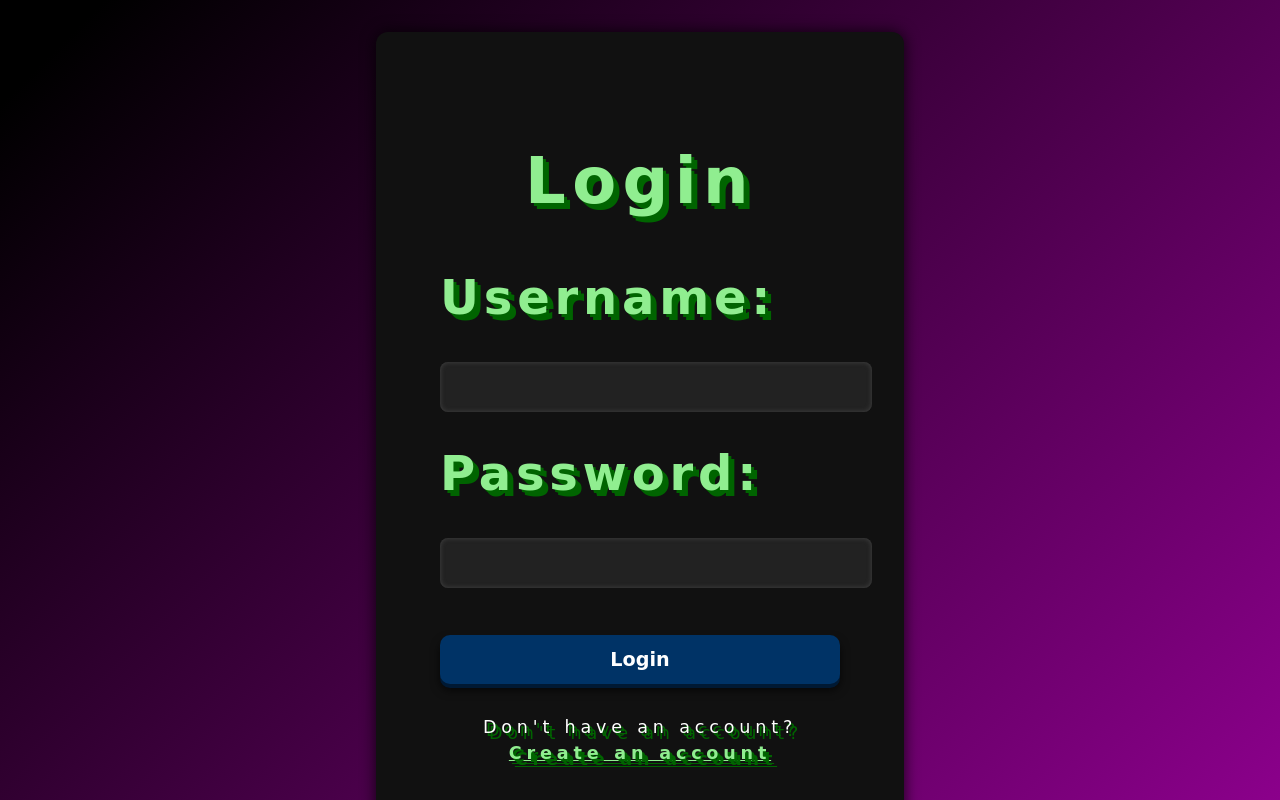
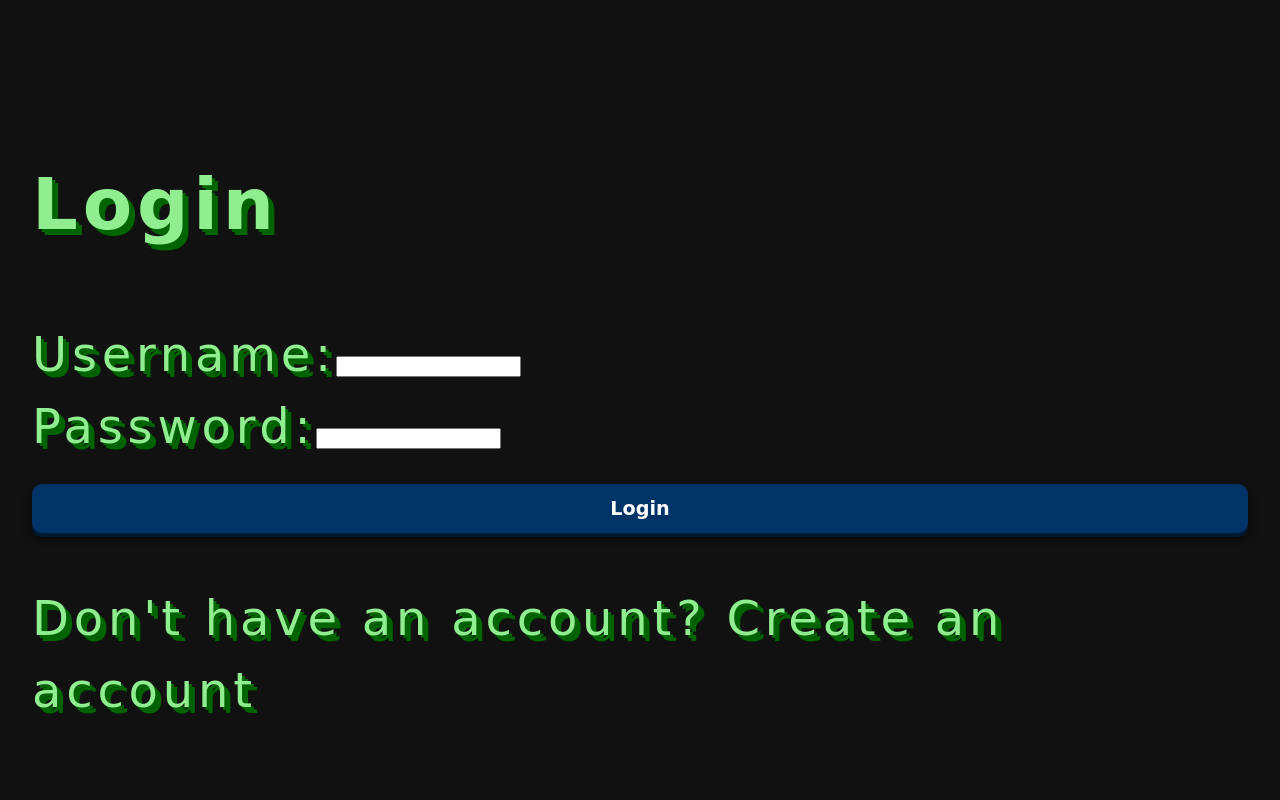
Before and after one commit to ShelbyPop/CS144-GroupProject, a React (Vite) app in the folder frontend/: page / in a window 1280 px wide. Built offline with nearby package versions, Linux system fonts and the light colour scheme.

Commit message:
Update Login.css

```diff
--- a/frontend/src/Login.css
+++ b/frontend/src/Login.css
@@ -1,30 +1,27 @@
-.login-container {
+.loginpage ,.login-container {
   min-height: 100vh;
   display: flex;
   justify-content: center;
   align-items: center;
-
-  font-family: 'Comic Sans MS', 'Comic Sans', cursive, 'Segoe UI Rounded', 'Arial Rounded MT Bold', Arial, sans-serif;
+   background-color: #111;
+  font-family: 'Comic Sans MS', 'Comic Sans';
   padding: 2rem;
 }
-html, body {
+body {
   height: 100%;
   margin: 0;
   padding: 0;
   background: linear-gradient(135deg, black 5%,  darkmagenta 100%);
 }
 
-.login-card {
-  background-color: #111;
-  padding: 2.5rem 3rem;
+.loginpage .login-card {
   border-radius: 12px;
-  box-shadow: 0 0 15px rgba(0, 0, 0, 0.8);
   width: 320px;
   color: white;
   text-align: center;
 }
 
-.login-card h2 {
+.loginpage .login-card h2 {
   font-size: 3rem;
   color: lightgreen;
   position: relative;
@@ -36,20 +33,10 @@ html, body {
   user-select: none;
 }
 
-.form-group {
-  margin-bottom: 1.5rem;
-  text-align: left;
-}
 
-.form-group label {
-  display: block;
-  margin-bottom: 0.5rem;
-  font-weight: 600;
-}
 
-.form-group input {
-  width: 100%;
-  padding: 0.6rem 0.8rem;
+.loginpage .form-group input {
+  width: 500px;
   border-radius: 8px;
   border: none;
   font-size: 1.1rem;
@@ -61,12 +48,12 @@ html, body {
   transition: box-shadow 0.3s ease;
 }
 
-.form-group input:focus {
+.loginpage .form-group input:focus {
   box-shadow: inset 0 0 8px lightgreen;
 }
 
-button[type="submit"] {
-  width: 100%;
+.loginpage button[type="submit"] {
+  width: 300px;
   padding: 0.8rem 0;
   font-size: 1.2rem;
   font-family: inherit;
@@ -83,7 +70,7 @@ button[type="submit"] {
   user-select: none;
 }
 
-button[type="submit"]:hover {
+.loginpage button[type="submit"]:hover {
   background-color: #004080;
   box-shadow:
     0 2px 0 #001933,
@@ -91,92 +78,90 @@ button[type="submit"]:hover {
   transform: translateY(2px);
 }
 
-button[type="submit"]:active {
+.loginpage button[type="submit"]:active {
   box-shadow: none;
   transform: translateY(4px);
 }
 
-.signup-link {
+.loginpage .signup-link {
   margin-top: 1.8rem;
   font-size: 0.95rem;
   color: white;
   user-select: none;
 }
 
-.signup-link span {
+.loginpage .signup-link span {
   color: lightgreen;
   cursor: pointer;
   font-weight: 700;
   text-decoration: underline;
 }
 
-.signup-link span:hover {
+.loginpage .signup-link span:hover {
   color: #90ee90;
 }
 
-@media (min-width: 1201px) {
-  .login-card {
+ @media (min-width: 1201px) {
+.loginpage   .login-card {
     width: 400px;
     padding: 3rem 4rem;
   }
-  .login-card h2 {
+.loginpage   .login-card h2 {
     font-size: 4rem;
   }
-  button[type="submit"] {
+.loginpage   button[type="submit"] {
     font-size: 1.5rem;
     padding: 1rem 0;
+      width: 100%;
   }
-  .form-group input {
+.loginpage   .form-group input {
     font-size: 1.3rem;
     padding: 0.8rem 1rem;
   }
-  .signup-link {
+.loginpage   .signup-link {
     font-size: 1.1rem;
   }
 }
 
-@media (max-width: 1200px) and (min-width: 801px) {
-  .login-card {
-    width: 350px;
-    padding: 2.8rem 3.5rem;
+ @media (max-width: 1200px) and (min-width: 501px) {
+.loginpage   .login-card {
+    width:  500px;
+
   }
-  .login-card h2 {
-    font-size: 3.5rem;
-  }
-  button[type="submit"] {
+
+.loginpage   button[type="submit"] {
     font-size: 1.3rem;
     padding: 0.9rem 0;
+    width:100%;
   }
-  .form-group input {
+.loginpage   .form-group input {
     font-size: 1.2rem;
     padding: 0.7rem 0.9rem;
   }
-  .signup-link {
+.loginpage   .signup-link {
     font-size: 1rem;
   }
 }
 
-@media (max-width: 500px) {
-  .login-container {
+ @media (max-width: 500px) {
+.loginpage   .login-container {
     padding: 1rem;
+    width: 50%;
+    height: 50%;
   }
-  .login-card {
-    width: 100%;
-    padding: 1.5rem 2rem;
+.loginpage   .login-card {
+    width: 300px;
   }
-  .login-card h2 {
-    font-size: 2.2rem;
-    margin-bottom: 1.2rem;
-  }
-  button[type="submit"] {
+
+.loginpage   button[type="submit"] {
     font-size: 1rem;
     padding: 0.7rem 0;
   }
-  .form-group input {
+.loginpage   .form-group input {
     font-size: 1rem;
     padding: 0.5rem 0.7rem;
   }
-  .signup-link {
+.loginpage   .signup-link {
     font-size: 0.9rem;
   }
 }
```
